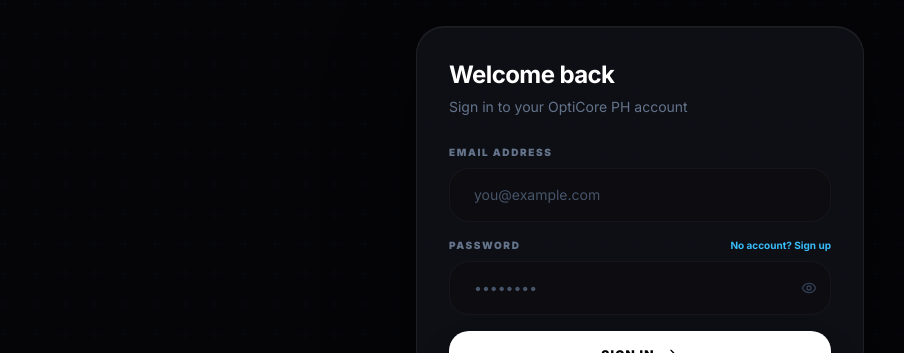
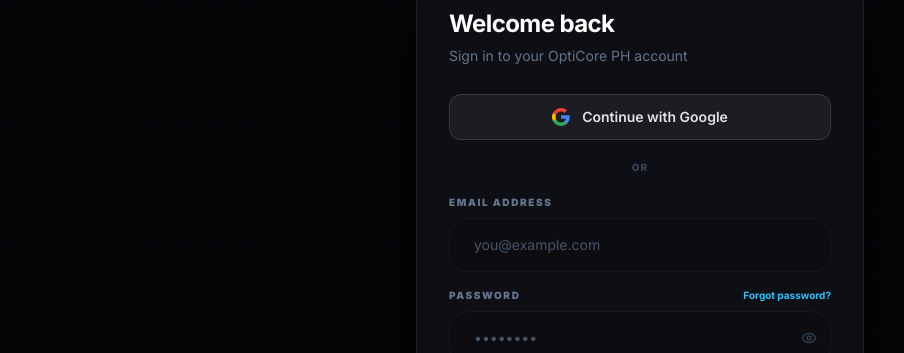
Before and after one commit to opticoreph2026-cell/opticore-ph, a Next.js app: page /login in a window 1280 px wide. Shown: the part 181-534 px from the top of the page, without its empty margins (0-904 px from the left). Built offline with nearby package versions, Linux system fonts and the light colour scheme; no server answers.

Commit message:
feat: restore Google OAuth with SessionProvider, fix auth-options bridge redirect, add Google buttons to login and signup

```diff
--- a/src/app/layout.js
+++ b/src/app/layout.js
@@ -1,5 +1,6 @@
 import { Inter, Outfit } from 'next/font/google';
 import './globals.css';
+import AuthProvider from '@/components/ui/AuthProvider';
 
 // Optimize and load fonts
 const inter = Inter({
@@ -41,14 +42,16 @@
 };
 
 /**
- * Root layout — applies fonts and base structure.
+ * Root layout — applies fonts, NextAuth SessionProvider, and base structure.
+ * SessionProvider is required for signIn('google') to work on client pages.
  */
 export default function RootLayout({ children }) {
   return (
     <html lang="en-PH" className={`${inter.variable} ${outfit.variable}`}>
-      {/* We apply both the antialiased class and directly use the inter font class to ensure it loads globally */}
       <body className={`antialiased ${inter.className}`}>
-        {children}
+        <AuthProvider>
+          {children}
+        </AuthProvider>
       </body>
     </html>
   );
--- a/src/app/login/page.js
+++ b/src/app/login/page.js
@@ -3,35 +3,57 @@
 import { useState, useEffect, Suspense } from 'react';
 import Link from 'next/link';
 import { useRouter, useSearchParams } from 'next/navigation';
-import { Eye, EyeOff, CircleAlert, ArrowRight } from 'lucide-react';
+import { signIn } from 'next-auth/react';
+import { Eye, EyeOff, CircleAlert, ArrowRight, Loader2 } from 'lucide-react';
 import Spinner from '@/components/ui/Spinner';
 import Logo from '@/components/ui/Logo';
+
+// Google icon SVG (official brand mark)
+function GoogleIcon() {
+  return (
+    <svg width="18" height="18" viewBox="0 0 18 18" fill="none" xmlns="http://www.w3.org/2000/svg">
+      <path d="M17.64 9.2045c0-.6381-.0573-1.2518-.1636-1.8409H9v3.4814h4.8436c-.2086 1.125-.8427 2.0782-1.7959 2.7164v2.2581h2.9087C16.6582 14.1327 17.64 11.8636 17.64 9.2045z" fill="#4285F4"/>
+      <path d="M9 18c2.43 0 4.4673-.8064 5.9564-2.1818l-2.9087-2.2582c-.8064.54-1.8382.8591-3.0477.8591-2.3441 0-4.3282-1.5832-5.036-3.7105H.9574v2.3318C2.4382 15.9832 5.4818 18 9 18z" fill="#34A853"/>
+      <path d="M3.964 10.71A5.41 5.41 0 0 1 3.6818 9c0-.5905.1018-1.1645.2823-1.71V4.9582H.9574A8.9961 8.9961 0 0 0 0 9c0 1.4523.3477 2.8268.9573 4.0418L3.964 10.71z" fill="#FBBC05"/>
+      <path d="M9 3.5795c1.3214 0 2.5077.4541 3.4405 1.346l2.5813-2.5814C13.4632.8918 11.4259 0 9 0 5.4818 0 2.4382 2.0168.9573 4.9582L3.964 7.29C4.6718 5.1627 6.6559 3.5795 9 3.5795z" fill="#EA4335"/>
+    </svg>
+  );
+}
 
 function LoginForm() {
   const router       = useRouter();
   const searchParams = useSearchParams();
   const from         = searchParams.get('from') ?? '/dashboard';
 
-  const [form,    setForm]    = useState({ email: '', password: '' });
-  const [showPw,  setShowPw]  = useState(false);
-  const [loading, setLoading] = useState(false);
-  const [error,   setError]   = useState('');
+  const [form,       setForm]       = useState({ email: '', password: '' });
+  const [showPw,     setShowPw]     = useState(false);
+  const [loading,    setLoading]    = useState(false);
+  const [googleLoad, setGoogleLoad] = useState(false);
+  const [error,      setError]      = useState('');
 
-  // Handle URL error codes and check existing session
+  // Map URL error codes to messages
   useEffect(() => {
     const errCode = searchParams.get('error');
-    if (errCode === 'SessionExpired')   setError('Your session has expired. Please sign in again.');
-    else if (errCode === 'Unauthorized') setError('You need to sign in to access that page.');
+    const messages = {
+      SessionExpired:   'Your session has expired. Please sign in again.',
+      Unauthorized:     'You need to sign in to access that page.',
+      AccountNotFound:  'No OptiCore account found for your Google account. Please sign up first.',
+      SyncError:        'Google sign-in sync failed. Please try again or use email/password.',
+      OAuthSignin:      'Google sign-in was cancelled or failed. Please try again.',
+      OAuthCallback:    'Google authentication failed. Please try again.',
+      OAuthAccountNotLinked: 'This email is already registered. Sign in with email/password instead.',
+    };
+    if (errCode && messages[errCode]) setError(messages[errCode]);
+  }, [searchParams]);
 
-    // Quick check: if already logged in, redirect
+  // Quick check: if already logged in, redirect
+  useEffect(() => {
     fetch('/api/auth/me').then(r => r.json()).then(data => {
-      if (data.user) {
-        router.push(data.user.role === 'admin' ? '/admin' : '/dashboard');
-      }
+      if (data.user) router.push(data.user.role === 'admin' ? '/admin' : '/dashboard');
     }).catch(() => {});
-  }, [searchParams, router]);
+  }, [router]);
 
-  const handleSubmit = async (e) => {
+  const handleEmailLogin = async (e) => {
     e.preventDefault();
     setError('');
     setLoading(true);
@@ -47,12 +69,23 @@
         setLoading(false);
         return;
       }
-      // Successful login — redirect
       router.push(data.role === 'admin' ? '/admin' : from);
       router.refresh();
     } catch {
       setError('Network error. Please check your connection.');
       setLoading(false);
+    }
+  };
+
+  const handleGoogleSignIn = async () => {
+    setError('');
+    setGoogleLoad(true);
+    try {
+      // callbackUrl routes to the bridge which converts NextAuth session → OptiCore JWT
+      await signIn('google', { callbackUrl: '/api/auth/bridge' });
+    } catch {
+      setError('Failed to start Google sign-in. Please try again.');
+      setGoogleLoad(false);
     }
   };
 
@@ -109,8 +142,33 @@
               </div>
             )}
 
+            {/* ── Google Sign-In ── */}
+            <button
+              type="button"
+              onClick={handleGoogleSignIn}
+              disabled={googleLoad || loading}
+              className="w-full flex items-center justify-center gap-3 px-4 py-3 rounded-xl font-semibold text-sm transition-all duration-200 disabled:opacity-60 disabled:cursor-not-allowed mb-5"
+              style={{
+                background: 'rgba(255,255,255,0.06)',
+                border: '1px solid rgba(255,255,255,0.12)',
+                color: 'rgba(255,255,255,0.88)',
+              }}
+              onMouseEnter={e => e.currentTarget.style.background = 'rgba(255,255,255,0.1)'}
+              onMouseLeave={e => e.currentTarget.style.background = 'rgba(255,255,255,0.06)'}
+            >
+              {googleLoad ? <Loader2 className="w-4 h-4 animate-spin" /> : <GoogleIcon />}
+              {googleLoad ? 'Redirecting to Google…' : 'Continue with Google'}
+            </button>
+
+            {/* Divider */}
+            <div className="flex items-center gap-3 mb-5">
+              <div className="flex-1 h-px bg-white/8" />
+              <span className="text-[10px] font-black uppercase tracking-widest text-text-faint">or</span>
+              <div className="flex-1 h-px bg-white/8" />
+            </div>
+
             {/* Email/Password form */}
-            <form onSubmit={handleSubmit} className="space-y-4">
+            <form onSubmit={handleEmailLogin} className="space-y-4">
               <div>
                 <label className="block text-[10px] font-black text-text-muted uppercase tracking-[0.16em] mb-2" htmlFor="email">
                   Email address
@@ -133,12 +191,11 @@
                   <label className="text-[10px] font-black text-text-muted uppercase tracking-[0.16em]" htmlFor="password">
                     Password
                   </label>
-                  {/* Removed dead link to /auth/forgot-password — page does not exist */}
                   <Link
-                    href="/signup"
+                    href="/auth/forgot-password"
                     className="text-[10px] font-bold text-brand-400 hover:text-brand-300 hover:underline transition-colors"
                   >
-                    No account? Sign up
+                    Forgot password?
                   </Link>
                 </div>
                 <div className="relative">
@@ -166,7 +223,7 @@
 
               <button
                 type="submit"
-                disabled={loading}
+                disabled={loading || googleLoad}
                 className="btn-primary w-full disabled:opacity-60 disabled:cursor-not-allowed mt-1 flex items-center justify-center gap-2"
               >
                 {loading ? <Spinner size="sm" /> : <>Sign in <ArrowRight className="w-4 h-4" /></>}
--- a/src/app/signup/page.js
+++ b/src/app/signup/page.js
@@ -2,23 +2,37 @@
 
 import { useState, useEffect, Suspense } from 'react';
 import { useRouter, useSearchParams } from 'next/navigation';
+import { signIn } from 'next-auth/react';
 import Link from 'next/link';
-import { Check, TriangleAlert, ArrowRight, Eye, EyeOff, Sparkles } from 'lucide-react';
+import { Check, TriangleAlert, ArrowRight, Eye, EyeOff, Sparkles, Loader2 } from 'lucide-react';
 import Spinner from '@/components/ui/Spinner';
 import Logo from '@/components/ui/Logo';
+
+// Google icon SVG
+function GoogleIcon() {
+  return (
+    <svg width="18" height="18" viewBox="0 0 18 18" fill="none" xmlns="http://www.w3.org/2000/svg">
+      <path d="M17.64 9.2045c0-.6381-.0573-1.2518-.1636-1.8409H9v3.4814h4.8436c-.2086 1.125-.8427 2.0782-1.7959 2.7164v2.2581h2.9087C16.6582 14.1327 17.64 11.8636 17.64 9.2045z" fill="#4285F4"/>
+      <path d="M9 18c2.43 0 4.4673-.8064 5.9564-2.1818l-2.9087-2.2582c-.8064.54-1.8382.8591-3.0477.8591-2.3441 0-4.3282-1.5832-5.036-3.7105H.9574v2.3318C2.4382 15.9832 5.4818 18 9 18z" fill="#34A853"/>
+      <path d="M3.964 10.71A5.41 5.41 0 0 1 3.6818 9c0-.5905.1018-1.1645.2823-1.71V4.9582H.9574A8.9961 8.9961 0 0 0 0 9c0 1.4523.3477 2.8268.9573 4.0418L3.964 10.71z" fill="#FBBC05"/>
+      <path d="M9 3.5795c1.3214 0 2.5077.4541 3.4405 1.346l2.5813-2.5814C13.4632.8918 11.4259 0 9 0 5.4818 0 2.4382 2.0168.9573 4.9582L3.964 7.29C4.6718 5.1627 6.6559 3.5795 9 3.5795z" fill="#EA4335"/>
+    </svg>
+  );
+}
 
 function SignupForm() {
   const [form, setForm] = useState({
     name: '', email: '', password: '', confirm: '', consent: false,
   });
-  const [showPw,   setShowPw]   = useState(false);
-  const [showCPw,  setShowCPw]  = useState(false);
-  const [loading,  setLoading]  = useState(false);
-  const [error,    setError]    = useState('');
-  const [success,  setSuccess]  = useState(false);
-  const router = useRouter();
+  const [showPw,     setShowPw]     = useState(false);
+  const [showCPw,    setShowCPw]    = useState(false);
+  const [loading,    setLoading]    = useState(false);
+  const [googleLoad, setGoogleLoad] = useState(false);
+  const [error,      setError]      = useState('');
+  const [success,    setSuccess]    = useState(false);
+  const router      = useRouter();
   const searchParams = useSearchParams();
-  const planParam = searchParams.get('plan'); // e.g. 'pro', 'business'
+  const planParam   = searchParams.get('plan'); // e.g. 'pro', 'business'
 
   // Redirect if already logged in
   useEffect(() => {
@@ -50,7 +64,7 @@
           email: form.email,
           password: form.password,
           consent: form.consent,
-          plan: planParam, // forward plan hint to backend
+          plan: planParam,
         }),
       });
       const data = await res.json();
@@ -59,12 +73,24 @@
         setLoading(false);
       } else {
         setSuccess(true);
-        // Redirect after short animation
         setTimeout(() => router.push(data.redirect || '/onboarding'), 1200);
       }
     } catch {
       setError('An unexpected error occurred. Please try again.');
       setLoading(false);
+    }
+  };
+
+  const handleGoogleSignUp = async () => {
+    setError('');
+    setGoogleLoad(true);
+    try {
+      // Google sign-up uses the same flow as sign-in.
+      // auth-options.js automatically creates a new user if one doesn't exist.
+      await signIn('google', { callbackUrl: '/api/auth/bridge' });
+    } catch {
+      setError('Failed to start Google sign-up. Please try again.');
+      setGoogleLoad(false);
     }
   };
 
@@ -90,7 +116,7 @@
           </p>
         </div>
 
-        {/* Plan badge (if plan selected from pricing) */}
+        {/* Plan badge */}
         {planParam && (
           <div className="flex justify-center mb-5">
             <div className="inline-flex items-center gap-2 px-3.5 py-1.5 rounded-full border border-brand-500/30 bg-brand-500/10 text-[11px] font-bold text-brand-400">
@@ -122,13 +148,37 @@
               </div>
               <h2 className="text-xl font-bold text-text-primary mb-2">Account Created!</h2>
               <p className="text-sm text-text-muted mb-6">Setting up your profile…</p>
-              <div className="flex justify-center">
-                <Spinner />
-              </div>
+              <div className="flex justify-center"><Spinner /></div>
             </div>
           ) : (
             <div className="p-7 space-y-5">
-              {/* Form */}
+
+              {/* ── Google Sign-Up ── */}
+              <button
+                type="button"
+                onClick={handleGoogleSignUp}
+                disabled={googleLoad || loading}
+                className="w-full flex items-center justify-center gap-3 px-4 py-3 rounded-xl font-semibold text-sm transition-all duration-200 disabled:opacity-60 disabled:cursor-not-allowed"
+                style={{
+                  background: 'rgba(255,255,255,0.06)',
+                  border: '1px solid rgba(255,255,255,0.12)',
+                  color: 'rgba(255,255,255,0.88)',
+                }}
+                onMouseEnter={e => e.currentTarget.style.background = 'rgba(255,255,255,0.1)'}
+                onMouseLeave={e => e.currentTarget.style.background = 'rgba(255,255,255,0.06)'}
+              >
+                {googleLoad ? <Loader2 className="w-4 h-4 animate-spin" /> : <GoogleIcon />}
+                {googleLoad ? 'Redirecting to Google…' : 'Sign up with Google'}
+              </button>
+
+              {/* Divider */}
+              <div className="flex items-center gap-3">
+                <div className="flex-1 h-px bg-white/8" />
+                <span className="text-[10px] font-black uppercase tracking-widest text-text-faint">or</span>
+                <div className="flex-1 h-px bg-white/8" />
+              </div>
+
+              {/* Email/Password Form */}
               <form onSubmit={handleSubmit} className="space-y-4">
                 {error && (
                   <div className="p-3 rounded-xl flex items-start gap-2 animate-fade-up"
@@ -142,9 +192,7 @@
                 <div>
                   <label htmlFor="name" className="block text-[10px] font-black text-text-muted uppercase tracking-[0.16em] mb-2">Full Name</label>
                   <input
-                    id="name"
-                    name="name"
-                    required
+                    id="name" name="name" required
                     className="input-field capitalize"
                     placeholder="Juan Dela Cruz"
                     value={form.name}
@@ -155,10 +203,7 @@
                 <div>
                   <label htmlFor="email" className="block text-[10px] font-black text-text-muted uppercase tracking-[0.16em] mb-2">Email address</label>
                   <input
-                    id="email"
-                    name="email"
-                    required
-                    type="email"
+                    id="email" name="email" required type="email"
                     className="input-field"
                     placeholder="you@example.com"
                     value={form.email}
@@ -166,28 +211,21 @@
                   />
                 </div>
 
-                {/* Fixed: removed extra wrapping div (was causing layout bug) */}
                 <div className="grid grid-cols-2 gap-3">
                   <div>
                     <label htmlFor="password" className="block text-[10px] font-black text-text-muted uppercase tracking-[0.16em] mb-2">Password</label>
                     <div className="relative">
                       <input
-                        id="password"
-                        name="password"
-                        required
-                        type={showPw ? 'text' : 'password'}
-                        minLength={8}
+                        id="password" name="password" required
+                        type={showPw ? 'text' : 'password'} minLength={8}
                         className="input-field pr-10"
                         placeholder="••••••••"
                         value={form.password}
                         onChange={e => setForm({ ...form, password: e.target.value })}
                       />
-                      <button
-                        type="button"
-                        onClick={() => setShowPw(p => !p)}
+                      <button type="button" onClick={() => setShowPw(p => !p)}
                         className="absolute right-3 top-1/2 -translate-y-1/2 text-text-faint hover:text-text-muted transition-colors"
-                        aria-label="Toggle password visibility"
-                      >
+                        aria-label="Toggle password visibility">
                         {showPw ? <EyeOff className="w-4 h-4" /> : <Eye className="w-4 h-4" />}
                       </button>
                     </div>
@@ -196,21 +234,16 @@
                     <label htmlFor="confirm" className="block text-[10px] font-black text-text-muted uppercase tracking-[0.16em] mb-2">Confirm</label>
                     <div className="relative">
                       <input
-                        id="confirm"
-                        name="confirm"
-                        required
+                        id="confirm" name="confirm" required
                         type={showCPw ? 'text' : 'password'}
                         className="input-field pr-10"
                         placeholder="••••••••"
                         value={form.confirm}
                         onChange={e => setForm({ ...form, confirm: e.target.value })}
                       />
-                      <button
-                        type="button"
-                        onClick={() => setShowCPw(p => !p)}
+                      <button type="button" onClick={() => setShowCPw(p => !p)}
                         className="absolute right-3 top-1/2 -translate-y-1/2 text-text-faint hover:text-text-muted transition-colors"
-                        aria-label="Toggle confirm password visibility"
-                      >
+                        aria-label="Toggle confirm password visibility">
                         {showCPw ? <EyeOff className="w-4 h-4" /> : <Eye className="w-4 h-4" />}
                       </button>
                     </div>
@@ -220,10 +253,7 @@
                 {/* Consent */}
                 <label className="flex items-start gap-3 cursor-pointer group pt-1">
                   <input
-                    id="consent"
-                    name="consent"
-                    type="checkbox"
-                    required
+                    id="consent" name="consent" type="checkbox" required
                     className="mt-0.5 w-4 h-4 rounded border-white/10 bg-white/5 text-brand-500 focus:ring-brand-500/20 shrink-0"
                     checked={form.consent}
                     onChange={e => setForm({ ...form, consent: e.target.checked })}
@@ -239,7 +269,7 @@
 
                 <button
                   type="submit"
-                  disabled={loading}
+                  disabled={loading || googleLoad}
                   className="btn-primary w-full mt-1 flex items-center justify-center gap-2 disabled:opacity-60"
                 >
                   {loading ? <Spinner size="sm" /> : <>Create Account <ArrowRight className="w-4 h-4" /></>}
@@ -251,9 +281,7 @@
 
         <p className="text-center text-sm text-text-muted mt-6">
           Already have an account?{' '}
-          <Link href="/login" className="text-brand-400 font-bold hover:underline">
-            Sign in
-          </Link>
+          <Link href="/login" className="text-brand-400 font-bold hover:underline">Sign in</Link>
         </p>
       </div>
     </div>
--- /dev/null
+++ b/src/components/ui/AuthProvider.js
@@ -0,0 +1,11 @@
+'use client';
+
+import { SessionProvider } from 'next-auth/react';
+
+/**
+ * Client wrapper that provides NextAuth SessionProvider.
+ * Required for signIn('google') to work on client components.
+ */
+export default function AuthProvider({ children }) {
+  return <SessionProvider>{children}</SessionProvider>;
+}
```
Also changed, not shown: src/lib/auth-options.js.
